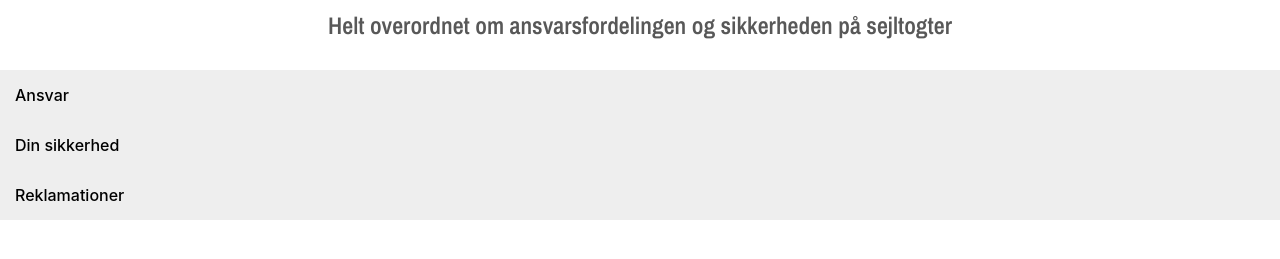
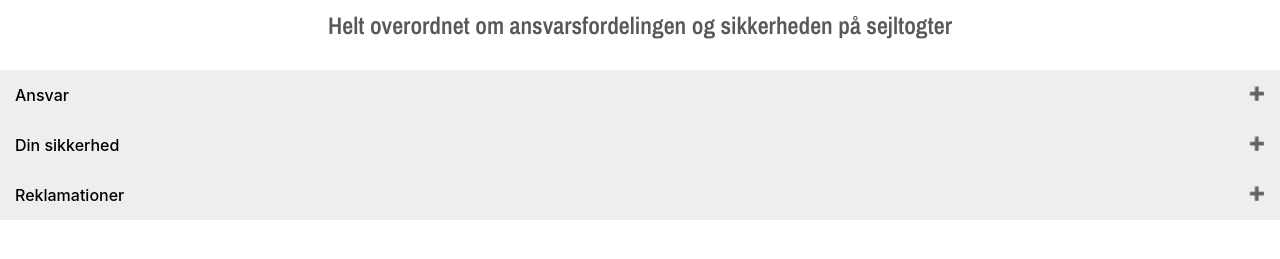
Before and after one commit to soswind/final-project-smooth-sailing-solutions, a React (Vite) app: page / in a window 1280 px wide. Shown: the part 427-686 px from the top of the page. Built offline with nearby package versions, Linux system fonts and the light colour scheme.

Commit message:
Add +/- buttons

```diff
--- a/src/App.css
+++ b/src/App.css
@@ -363,10 +363,18 @@ nav li {
   transition: max-height 0.3s ease-in-out;
 }
 
+.accordion::after {
+  content: '\02795';
+  font-size: 13px;
+  color: #777;
+  float: right;
+  margin-left: 5px;
+}
+
 .active {
   display: block;
 }
 
-.accordion_panel.active {
-  max-height: 200px;
+.accordion.active::after {
+  content: "\2796";
 }
```
